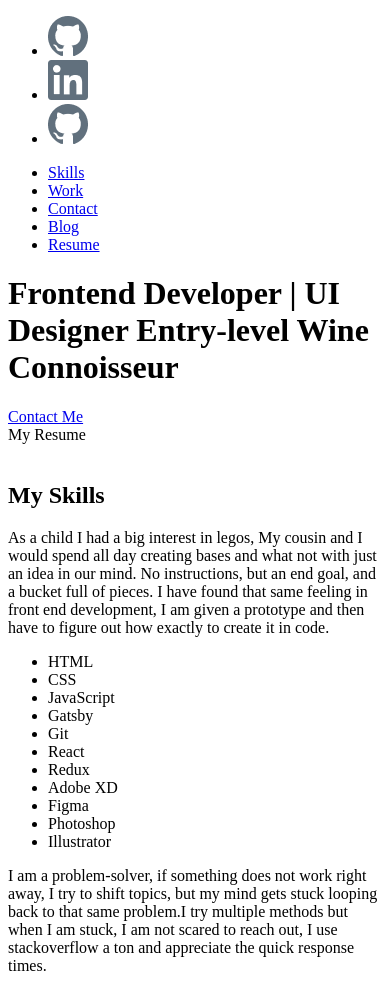
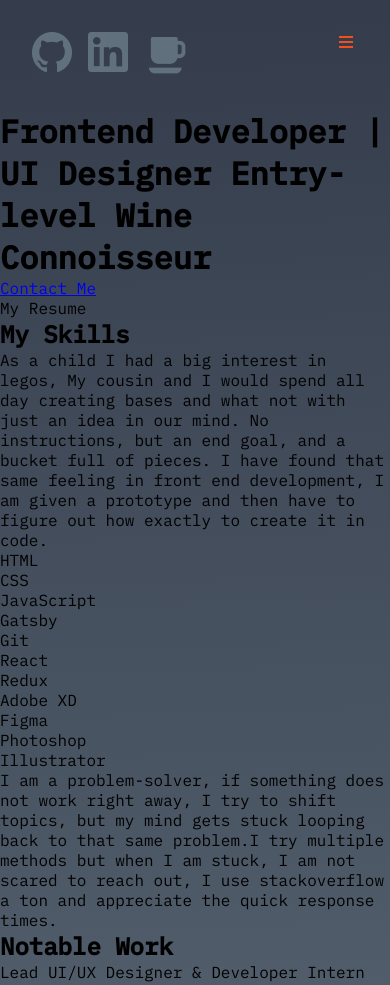
Before and after one commit to jackkayak/portfolio, a plain HTML site: page index.html in a window 390 px wide. Shown: the top 985 px of the page. Drawn offline with Linux system fonts and the light colour scheme.

Commit message:
responsive nav completed

```diff
--- a/index.html
+++ b/index.html
@@ -3,15 +3,17 @@
     <head>
         <meta charset="utf-8">
         <meta http-equiv="X-UA-Compatible" content="IE=edge">
-        <title></title>
+        <title>Jack Kay's Portfolio</title>
+        <script src="/nav.js" defer></script>
         <meta name="description" content="">
         <meta name="viewport" content="width=device-width, initial-scale=1">
         <link rel="stylesheet" href="/styles.css">
+        <link rel="stylesheet" href="https://cdnjs.cloudflare.com/ajax/libs/font-awesome/4.7.0/css/font-awesome.min.css">
     </head>
     <body>
-       <div class="nav-container">
-        <div class="social-header">
-            <ul>
+       <header class="primary-header flex">
+        <div class="socials-container">
+            <ul class="social-header flex">
                 <li>
                     <a href="https://github.com/jackkayak" alt="github icon"><img src="/images/Vector.png"></a>
                 </li>
@@ -19,13 +21,15 @@
                     <a href="https://www.linkedin.com/in/jacktkay/" alt="LinkedIn"><img src="/images/Vector copy.png"></a>
                 </li>
                 <li>
-                    <a href="https://www.buymeacoffee.com/jacktkay62" alt="Coffee Icon"><img src="/images/Vector.png"></a>
+                    <a href="https://www.buymeacoffee.com/jacktkay62" alt="Coffee Icon"><img src="/images/bxs_coffee-alt.png"></a>
                 </li>
             </ul>
         </div>
+
+        <button class="mobile-nav-toggle" aria-controls="primary-navigation" aria-expanded="false"></button>
         <nav>
-            <ul>
-                <li>
+            <ul id="primary-navigation" data-visible="false" class="primary-navigation flex">
+                <li class="active">
                     <a href="#">Skills</a>
                 </li>
                 <li>
@@ -42,7 +46,8 @@
                 </li>
             </ul>
         </nav>
-       </div>
+    </header>
+
        <!------------- End Of Nav Bar ----------------->
 
 
--- /dev/null
+++ b/nav.js
@@ -0,0 +1,18 @@
+const primaryNav = document.querySelector('.primary-navigation');
+const navToggle = document.querySelector('.mobile-nav-toggle');
+
+
+navToggle.addEventListener('click', () => {
+    const visibility = primaryNav.getAttribute("data-visible");
+
+
+    if (visibility === "false") {
+        primaryNav.setAttribute("data-visible", true);
+        navToggle.setAttribute("aria-expanded", true);
+    } else if (visibility === "true") {
+        primaryNav.setAttribute("data-visible", false);
+        navToggle.setAttribute("aria-expanded", false);
+    }
+
+
+})
--- a/styles.css
+++ b/styles.css
@@ -0,0 +1,128 @@
+@import url('https://fonts.googleapis.com/css2?family=Cousine:wght@400;700&family=IBM+Plex+Mono:wght@400;500&display=swap');
+
+*,
+*::before,
+*::after {
+    box-sizing: border-box;
+    padding: 0;
+    margin: 0;
+}
+
+:root {
+    --clr-header: #FFFFFF;
+    --clr-body: #DEDEDE;
+    --clr-elements: #61707D;
+    --clr-accent: #E97826;
+    --fw-regular: 400;
+    --fw-bold: 700;
+}
+
+body {
+    background: linear-gradient(178.03deg, #353D4C 1.54%, #71828E 98.34%);
+    margin: 0;
+    font-family: 'IBM Plex Mono', monospace;
+
+
+    overflow-x: hidden;
+}
+
+ img {
+    max-width: 100%;
+    display: block;
+}
+
+.flex {
+    display: flex;
+    gap: var(--gap, 1rem);
+}
+
+
+
+.social-header {
+    margin: 2rem;
+    list-style: none;
+    text-decoration: none;
+    justify-content: space-between;
+}
+
+
+
+
+.primary-header {
+    align-items: center;
+    justify-content: space-between;
+
+}
+
+.mobile-nav-toggle {
+    display: none;
+}
+
+.primary-navigation {
+    list-style: none;
+    padding: 0;
+    margin: 0;
+
+    background-color: hsl(0 0% 100% / .1);
+}
+
+@supports (backdrop-filter: blur(1rem)) {
+    .primary-navigation {
+        background-color: hsl(0 0% 0% / .6);
+        backdrop-filter: blur(1rem);
+    }
+}
+
+.primary-navigation a {
+    color: var(--clr-header);
+    text-decoration: none;
+    font-weight: 500;
+}
+
+
+@media (max-width: 35em) {
+    .primary-navigation {
+        --gap: 2em;
+
+        position: fixed;
+        inset: 0 0 0 30%;
+        z-index: 1000;
+
+        flex-direction: column;
+        padding: min(30vh, 10rem) 2em;
+
+        transform: translateX(100%);
+        transition: transform 350ms ease-out;
+    }
+
+    .primary-navigation[data-visible="true"] {
+        transform: translateX(0%);
+    }
+
+    .mobile-nav-toggle {
+        display: block;
+        position: absolute;
+        z-index: 9999;
+        background: url(/images/dashicons_menu-alt.svg);
+        background-repeat: no-repeat;
+        width: 1.4rem;
+        aspect-ratio: 1;
+        border: 0;
+        top: 2rem;
+        right: 2rem;
+    }
+
+    .mobile-nav-toggle[aria-expanded="true"] {
+        background: url(/images/menu-in.svg);
+    }
+
+}
+
+@media (min-width: 35em) {
+
+    .primary-navigation {
+        --gap: 2rem;
+        padding-block: 2.7rem;
+        padding-inline: clamp(1rem, 7vw, 8rem);
+    }
+}
```
Also changed, not shown: images/charm_menu-hamburger.svg (added), images/ci_menu-alt-01.svg (added), images/dashicons_menu-alt.svg (added), images/menu-in.svg (added), 1 other file.
